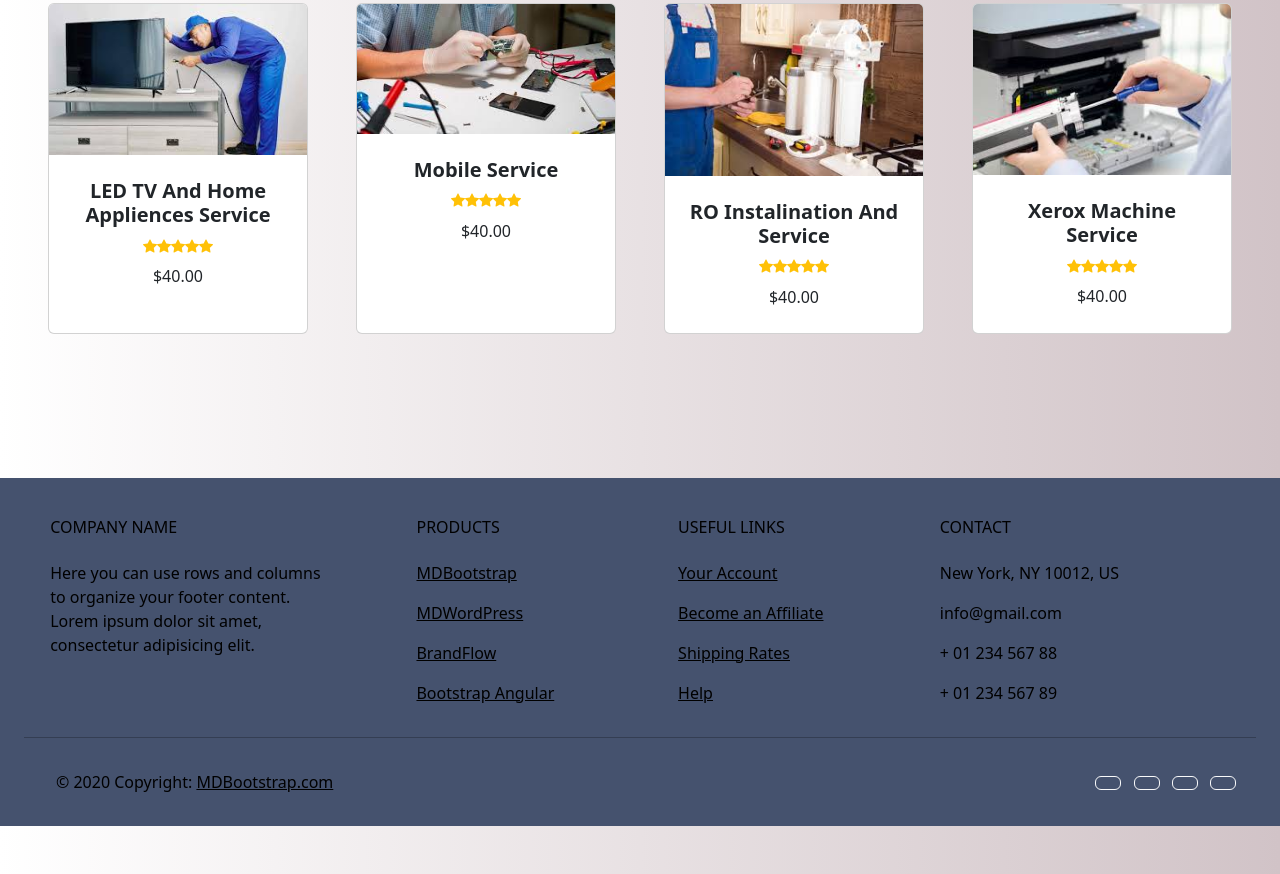
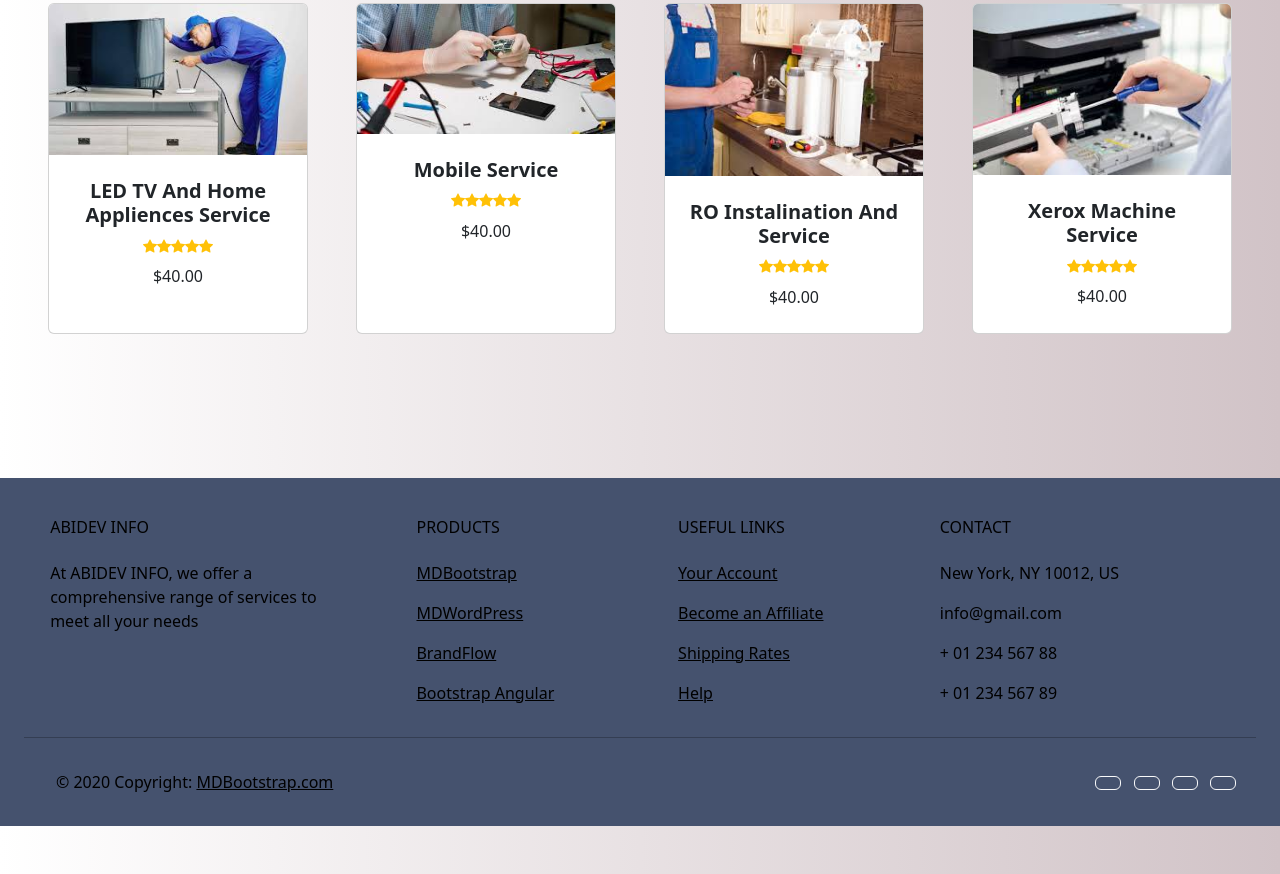
Before and after one commit to JKGlobalItSolutions/abidev_info_pvt_ltd, a plain HTML site: page index.html in a window 1280 px wide. Shown: the part 1108-1982 px from the top of the page. Drawn offline with nearby package versions, Linux system fonts and the light colour scheme.

Commit message:
FOOTER UPDATE

```diff
--- a/index.html
+++ b/index.html
@@ -522,12 +522,10 @@
               <!-- Grid column -->
               <div class="col-md-3 col-lg-3 col-xl-3 mx-auto mt-3">
                 <h6 class="text-uppercase mb-4 font-weight-bold">
-                  Company name
+                  ABIDEV INFO
                 </h6>
                 <p>
-                  Here you can use rows and columns to organize your footer
-                  content. Lorem ipsum dolor sit amet, consectetur adipisicing
-                  elit.
+                    At ABIDEV INFO, we offer a comprehensive range of services to meet all your needs
                 </p>
               </div>
               <!-- Grid column -->
```
